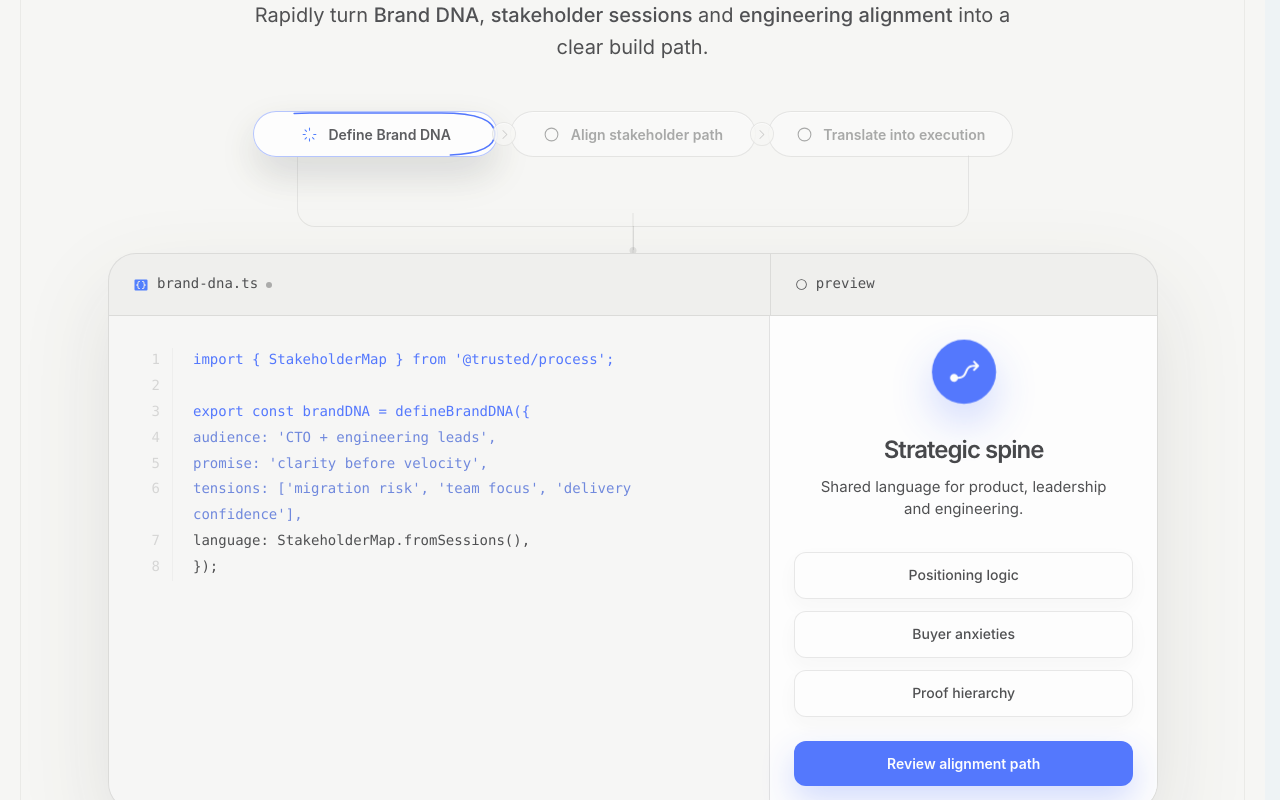
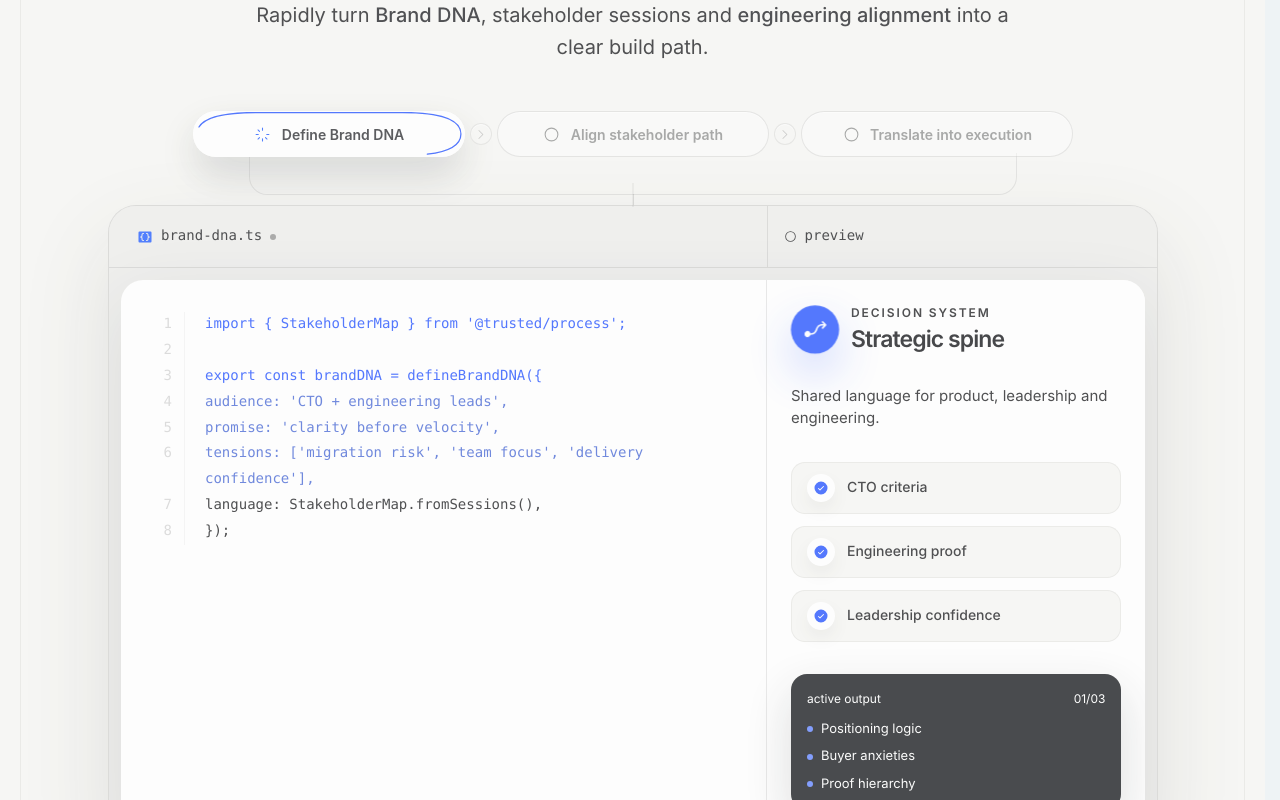
Before and after one commit to sergefomichev/Project7, a React (Vite) app: page / in a window 1280 px wide. Shown: the part 1220-2020 px from the top of the page. Built offline with nearby package versions, Linux system fonts and the light colour scheme.

Commit message:
Refine process block visuals

```diff
--- a/src/App.tsx
+++ b/src/App.tsx
@@ -569,11 +569,15 @@ function BrandDnaSection() {
             <Timer size={16} weight="fill" className="text-black/32" />
             <span className="t-shimmer-text">Rapid Alignment</span>
           </div>
-          <h2 className="t-title-reveal mx-auto max-w-[760px] text-[clamp(2.35rem,4.5vw,4.95rem)] font-semibold leading-[1.04] tracking-[-0.065em] text-[#2d2e31]">
+          <h2 className="t-title-reveal mx-auto max-w-[760px] text-[clamp(2.35rem,4.5vw,4.95rem)] font-normal leading-[1.04] tracking-[-0.065em] text-[#2d2e31]">
             Make technical decisions faster before building screens
           </h2>
-          <p className="t-subtitle-reveal mx-auto mt-7 max-w-[760px] text-[17px] leading-[1.6] text-black/46 sm:text-[20px]">
-            Rapidly turn <span className="font-medium text-[#2d2e31]">Brand DNA</span>, <span className="font-medium text-[#2d2e31]">stakeholder sessions</span> and <span className="font-medium text-[#2d2e31]">engineering alignment</span> into a clear build path.
+          <p className="t-subtitle-reveal mx-auto mt-7 max-w-[760px] text-[17px] leading-[1.6] text-black/44 sm:text-[20px]">
+            <span>Rapidly turn </span>
+            <span className="font-medium text-[#2d2e31]">Brand DNA</span>
+            <span>, stakeholder sessions and </span>
+            <span className="font-medium text-[#2d2e31]">engineering alignment</span>
+            <span> into a clear build path.</span>
           </p>
         </div>
 
@@ -593,9 +597,9 @@ function ProcessTabs({
   onSelect: (index: number) => void;
 }) {
   return (
-    <div className="t-tabs-reveal relative mx-auto mb-20 max-w-[760px] sm:mb-24">
+    <div className="t-tabs-reveal relative mx-auto mb-10 max-w-[880px] sm:mb-12">
       <div className="process-connector" aria-hidden="true" />
-      <div className="process-tabs-track grid gap-3 md:grid-cols-3" style={{ "--active-index": activeStep } as React.CSSProperties}>
+      <div className="process-tabs-track grid gap-3 md:grid-cols-3 md:gap-8" style={{ "--active-index": activeStep } as React.CSSProperties}>
         <span className="tab-chevron tab-chevron-left" aria-hidden="true">
           <CaretRight size={13} weight="regular" />
         </span>
@@ -629,7 +633,7 @@ function TabProgressBorder() {
   return (
     <svg className="process-tab-border-progress" viewBox="0 0 100 46" preserveAspectRatio="none" aria-hidden="true">
       <path
-        d="M50 1 H77 Q99 1 99 23 Q99 45 77 45 H23 Q1 45 1 23 Q1 1 23 1 H50"
+        d="M50 1.5 H77 Q98.5 1.5 98.5 23 Q98.5 44.5 77 44.5 H23 Q1.5 44.5 1.5 23 Q1.5 1.5 23 1.5 H50"
         fill="none"
         pathLength={100}
       />
@@ -656,22 +660,25 @@ function ProcessEditor({
 }) {
   return (
     <div className="t-panel-shell relative mx-auto max-w-[1050px]">
-      <div className="pointer-events-none absolute left-1/2 top-[-40px] hidden h-10 w-px -translate-x-1/2 bg-black/10 md:block" />
+      <div className="pointer-events-none absolute left-1/2 top-[-22px] hidden h-6 w-px -translate-x-1/2 bg-black/10 md:block" />
       <div className="overflow-hidden rounded-[28px] border border-black/10 bg-[#eeeeec] shadow-[0_36px_90px_rgba(30,33,36,0.12)]">
-        <div className="grid items-center border-b border-black/10 text-[14px] text-black/34 lg:grid-cols-[minmax(0,1.45fr)_minmax(320px,0.85fr)]">
-          <div className="flex items-center gap-2 px-5 py-5 sm:px-6">
+        <div className="border-b border-black/10 bg-[#eeeeec] px-2.5 sm:px-3">
+          <div className="grid items-center text-[14px] text-black/34 lg:grid-cols-[minmax(0,1.45fr)_minmax(320px,0.85fr)]">
+            <div className="flex items-center gap-2 px-3 py-5 sm:px-4">
               <BracketsCurly size={16} weight="fill" className="text-[#2f66ff]" />
               <span className="font-mono">{activeProcess.file}</span>
               <span className="h-1.5 w-1.5 rounded-full bg-black/35" />
             </div>
-          <div className="hidden items-center gap-2 border-l border-black/10 px-5 py-5 sm:flex sm:px-6">
+            <div className="hidden items-center gap-2 border-l border-black/10 px-3 py-5 sm:flex sm:px-4">
               <Circle size={13} weight="regular" className="text-black/24" />
               <span className="font-mono">preview</span>
             </div>
           </div>
+        </div>
 
-        <div className="grid bg-white/55 lg:grid-cols-[minmax(0,1.45fr)_minmax(320px,0.85fr)]">
-          <div key={`code-${activeStep}`} className="t-panel-slide min-h-[430px] border-b border-black/10 p-6 font-mono text-[13px] leading-[1.85] text-black/48 sm:p-8 sm:text-[14px] lg:border-b-0 lg:border-r">
+        <div className="bg-[#eeeeec] p-2.5 sm:p-3">
+          <div className="process-editor-inner grid overflow-hidden rounded-[22px] bg-white shadow-[0_22px_70px_rgba(31,35,40,0.11)] lg:grid-cols-[minmax(0,1.45fr)_minmax(320px,0.85fr)]">
+            <div key={`code-${activeStep}`} className="t-panel-slide min-h-[410px] border-b border-black/10 p-6 font-mono text-[13px] leading-[1.85] text-black/48 sm:p-8 sm:text-[14px] lg:border-b-0 lg:border-r">
               {activeProcess.code.map((line, index) => (
                 <div key={`${activeStep}-${line}-${index}`} className="t-code-line grid grid-cols-[32px_minmax(0,1fr)] gap-5" style={{ "--line-index": index } as React.CSSProperties}>
                   <span className="code-line-number select-none text-right">{index + 1}</span>
@@ -682,23 +689,43 @@ function ProcessEditor({
               ))}
             </div>
 
-          <div className="flex min-h-[430px] items-center justify-center bg-white p-6">
-            <div key={`preview-${activeStep}`} className="t-panel-scale w-full max-w-[360px] text-center">
-              <div className="t-orb-pulse mx-auto mb-7 flex h-16 w-16 items-center justify-center rounded-full bg-[#315dff] text-white shadow-[0_18px_40px_rgba(49,93,255,0.26)]">
-                <FlowArrow size={32} weight="fill" />
+            <div className="flex min-h-[410px] items-center justify-center bg-white p-6">
+              <div key={`preview-${activeStep}`} className="t-panel-scale w-full max-w-[360px]">
+                <div className="mb-7 flex items-center gap-3">
+                  <div className="t-orb-pulse flex h-12 w-12 items-center justify-center rounded-full bg-[#315dff] text-white shadow-[0_18px_40px_rgba(49,93,255,0.26)]">
+                    <FlowArrow size={24} weight="fill" />
                   </div>
-              <h3 className="t-text-swap text-[24px] font-semibold tracking-[-0.04em] text-[#222326]">{activeProcess.previewTitle}</h3>
-              <p className="t-text-swap mx-auto mt-2 max-w-[300px] text-[15px] leading-[1.45] text-black/52">{activeProcess.previewSubtitle}</p>
+                  <div>
+                    <p className="text-[12px] font-semibold uppercase tracking-[0.16em] text-black/32">Decision system</p>
+                    <h3 className="t-text-swap text-[23px] font-semibold tracking-[-0.04em] text-[#222326]">{activeProcess.previewTitle}</h3>
+                  </div>
+                </div>
+                <p className="t-text-swap max-w-[320px] text-[15px] leading-[1.5] text-black/52">{activeProcess.previewSubtitle}</p>
                 <div className="mt-8 space-y-3">
+                  {["CTO criteria", "Engineering proof", "Leadership confidence"].map((item, index) => (
+                    <div key={item} className="t-list-item flex items-center gap-3 rounded-[14px] bg-[#f7f7f4] px-4 py-3 text-[14px] font-medium text-black/62 shadow-[inset_0_0_0_1px_rgba(0,0,0,0.06)]" style={{ "--line-index": index } as React.CSSProperties}>
+                      <span className="flex h-7 w-7 items-center justify-center rounded-full bg-white text-[#315dff] shadow-[0_8px_18px_rgba(0,0,0,0.06)]">
+                        <CheckCircle size={16} weight="fill" />
+                      </span>
+                      <span>{item}</span>
+                    </div>
+                  ))}
+                </div>
+                <div className="mt-8 rounded-[16px] bg-[#24272a] p-4 text-white shadow-[0_18px_46px_rgba(20,22,24,0.16)]">
+                  <div className="mb-3 flex items-center justify-between text-[12px] text-white/46">
+                    <span>active output</span>
+                    <span>0{activeStep + 1}/03</span>
+                  </div>
+                  <div className="space-y-2">
                     {activeProcess.outputs.map((output, index) => (
-                  <div key={output} className="t-list-item rounded-[12px] border border-black/10 bg-white px-4 py-3 text-[14px] font-medium text-black/62 shadow-[0_8px_20px_rgba(0,0,0,0.035)]" style={{ "--line-index": index } as React.CSSProperties}>
+                      <div key={output} className="t-list-item flex items-center gap-2 text-[13px] text-white/74" style={{ "--line-index": index } as React.CSSProperties}>
+                        <span className="h-1.5 w-1.5 rounded-full bg-[#6b8cff]" />
                         {output}
                       </div>
                     ))}
                   </div>
-              <button className="t-button-magnetic mt-6 w-full rounded-[12px] bg-[#315dff] px-5 py-3 text-[14px] font-semibold text-white shadow-[0_14px_32px_rgba(49,93,255,0.25)] transition hover:-translate-y-0.5 hover:bg-[#234de2]" type="button">
-                Review alignment path
-              </button>
+                </div>
+              </div>
             </div>
           </div>
         </div>
--- a/src/styles.css
+++ b/src/styles.css
@@ -115,12 +115,12 @@ a {
   left: 0;
   z-index: 0;
   display: none;
-  width: calc((100% - 24px) / 3);
+  width: calc((100% - 64px) / 3);
   content: "";
   border-radius: 999px;
   background: rgba(255, 255, 255, 0.64);
   box-shadow: 0 18px 44px rgba(35, 41, 50, 0.08);
-  transform: translateX(calc(var(--active-index) * (100% + 12px)));
+  transform: translateX(calc(var(--active-index) * (100% + 32px)));
   transition: transform var(--t-slow) var(--t-ease-emphasized);
 }
 
@@ -137,10 +137,10 @@ a {
 .tab-chevron {
   position: absolute;
   top: 50%;
-  z-index: 3;
+  z-index: 2;
   display: none;
-  width: 24px;
-  height: 24px;
+  width: 22px;
+  height: 22px;
   align-items: center;
   justify-content: center;
   border: 1px solid rgba(0, 0, 0, 0.08);
@@ -152,11 +152,11 @@ a {
 }
 
 .tab-chevron-left {
-  left: calc((100% - 24px) / 3 + 6px);
+  left: calc((100% - 64px) / 3 + 16px);
 }
 
 .tab-chevron-right {
-  left: calc(((100% - 24px) / 3) * 2 + 18px);
+  left: calc(((100% - 64px) / 3) * 2 + 48px);
 }
 
 @media (min-width: 768px) {
@@ -167,12 +167,12 @@ a {
 
 .process-connector {
   position: absolute;
-  right: 44px;
-  bottom: -70px;
-  left: 44px;
+  right: 56px;
+  bottom: -38px;
+  left: 56px;
   z-index: 0;
   display: none;
-  height: 72px;
+  height: 42px;
   border-right: 1px solid rgba(0, 0, 0, 0.09);
   border-bottom: 1px solid rgba(0, 0, 0, 0.09);
   border-left: 1px solid rgba(0, 0, 0, 0.09);
@@ -182,17 +182,17 @@ a {
 
 .process-connector::before {
   position: absolute;
-  bottom: -24px;
+  bottom: -20px;
   left: 50%;
   width: 1px;
-  height: 24px;
+  height: 20px;
   content: "";
   background: rgba(0, 0, 0, 0.09);
 }
 
 .process-connector::after {
   position: absolute;
-  bottom: -28px;
+  bottom: -24px;
   left: 50%;
   width: 7px;
   height: 7px;
@@ -200,8 +200,8 @@ a {
   border-radius: 999px;
   background: rgba(0, 0, 0, 0.1);
   box-shadow:
-    -50vw -53px 0 -2px rgba(0, 0, 0, 0.08),
-    50vw -53px 0 -2px rgba(0, 0, 0, 0.08);
+    -50vw -31px 0 -2px rgba(0, 0, 0, 0.08),
+    50vw -31px 0 -2px rgba(0, 0, 0, 0.08);
   transform: translateX(-50%);
 }
 
@@ -218,7 +218,7 @@ a {
 }
 
 .process-tab-active {
-  border-color: rgba(49, 93, 255, 0.42);
+  border-color: transparent;
   background: rgba(255, 255, 255, 0.92);
   color: #3b3c40;
   box-shadow:
@@ -228,17 +228,17 @@ a {
 
 .process-tab-border-progress {
   position: absolute;
-  inset: 0;
+  inset: -1px;
   z-index: 2;
-  width: 100%;
-  height: 100%;
+  width: calc(100% + 2px);
+  height: calc(100% + 2px);
   overflow: visible;
   pointer-events: none;
 }
 
 .process-tab-border-progress path {
   stroke: #315dff;
-  stroke-width: 1.5;
+  stroke-width: 1.25;
   stroke-linecap: round;
   stroke-linejoin: round;
   stroke-dasharray: 100;
@@ -265,6 +265,10 @@ a {
 
 .t-panel-shell {
   animation: tPanelReveal 900ms 340ms var(--t-ease-emphasized) both;
+}
+
+.process-editor-inner {
+  isolation: isolate;
 }
 
 .t-panel-slide {
```
Lines whose indentation alone changed are shown as unchanged.
